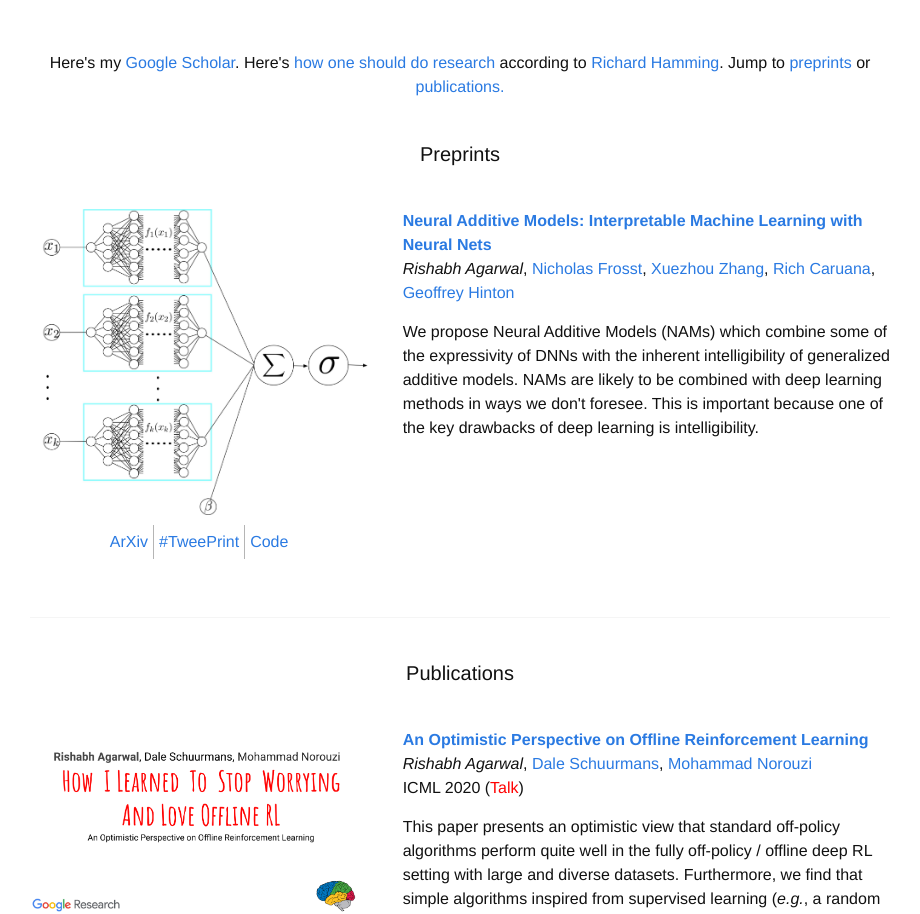
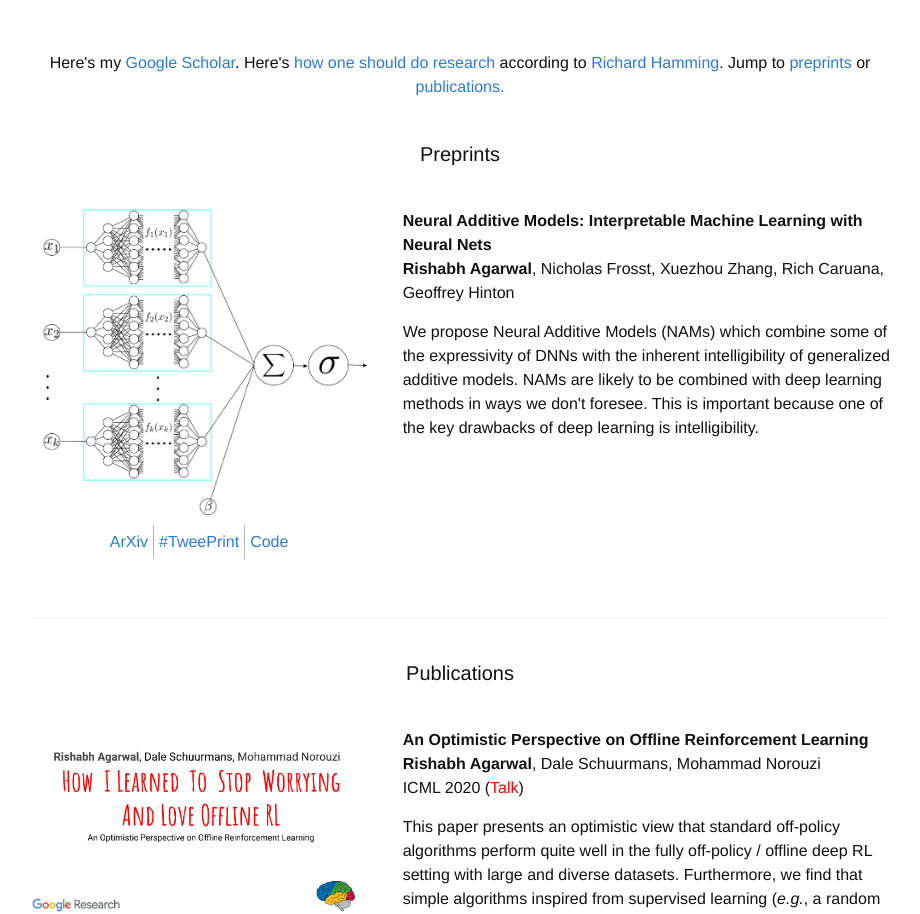
Before and after one commit to agarwl/agarwl.github.io, a Jekyll site: the page built from research.html, in a window 1280 px wide and 1400 px high, scrolled down 223 px. Shown: the top 914 px of the window, without its empty margins (180-1100 px from the left). Built offline with Jekyll 4.4.1, drawn with Linux system fonts in a browser that asks for light colours; nearby versions of some CDN libraries; some web fonts are replaced; some of the changed text lies outside the part shown.

Commit message:
Update research.html

```diff
--- a/research.html
+++ b/research.html
@@ -25,12 +25,8 @@
 
     <div class="seven columns">
 
-      <b><a href="https://arxiv.org/abs/2004.13912"> Neural Additive Models: Interpretable Machine Learning with Neural Nets </a></b>
-      <p> <i> Rishabh Agarwal</i>,
-        <a href="https://www.nickfrosst.com/"> Nicholas Frosst</a>,
-        <a href="http://pages.cs.wisc.edu/~zhangxz1123/"> Xuezhou Zhang</a>,
-        <a href="https://www.microsoft.com/en-us/research/people/rcaruana/"> Rich Caruana</a>,
-        <a href="https://www.cs.toronto.edu/~hinton/"> Geoffrey Hinton</a><br />
+      <b> Neural Additive Models: Interpretable Machine Learning with Neural Nets</b>
+      <p> <b>Rishabh Agarwal</b>, Nicholas Frosst, Xuezhou Zhang, Rich Caruana, Geoffrey Hinton<br />
       </p>
     <p> We propose Neural Additive Models (NAMs) which combine some of the expressivity of DNNs with the inherent intelligibility
       of generalized additive models. NAMs are likely to be combined with deep learning methods in ways we don't foresee.
@@ -57,10 +53,8 @@
 
     <div class="seven columns">
 
-      <b><a href="https://offline-rl.github.io"> An Optimistic Perspective on Offline Reinforcement Learning </a></b>
-      <p> <i> Rishabh Agarwal</i>,
-        <a href="https://webdocs.cs.ualberta.ca/~dale/"> Dale Schuurmans</a>,
-        <a href="https://norouzi.github.io/"> Mohammad Norouzi </a><br />
+      <b> An Optimistic Perspective on Offline Reinforcement Learning</b>
+      <p> <b>Rishabh Agarwal</b>, Dale Schuurmans, Mohammad Norouzi <br />
       ICML 2020 (<span style='color:red'>Talk</span>)</p>
     <p> This paper presents an optimistic view that standard off-policy algorithms perform quite well in the fully
       off-policy / offline deep RL setting with large and diverse datasets. Furthermore, we find that simple algorithms inspired
@@ -71,13 +65,36 @@
     </div>
  </div>
 
+ <div class="row">
+  <div class="five columns">
+    <img style="margin-top:0em" src="/images/research/replay.jpg">
+    <table>
+      <tr>
+        <td><a href="http://acsweb.ucsd.edu/~wfedus/pdf/replay.pdf">ArXiv</a></td>
+        <td><a href="https://github.com/google-research/google-research/tree/master/experience_replay">Code</a></td>
+      </tr>
+    </table>
+  </div>
+
+    <div class="seven columns">
+
+      <b> Revisiting Fundamentals of Experience Replay</b>
+      <p> William Fedus, Prajit Ramachandran, <b>Rishabh Agarwal</b>, Yoshua Bengio, Hugo Larochelle, Mark Rowland, Will Dabney <br />
+      ICML 2020 (<span style='color:red'>Talk</span>)</p>
+    <p> Experience replay is central to off-policy algorithms in deep reinforcement learning (RL), but there remain significant gaps in our understanding.
+      We therefore present a systematic and extensive analysis of experience replay in Q-learning methods, focusing on two fundamental properties:
+      the replay capacity and the ratio of learning updates to experience collected (replay ratio).
+    </p>
+    </div>
+ </div>
+
 <div class="row">
   <div class="five columns">
 <img style="margin-top:0em" src="/images/research/merl.png">
 <table>
   <tr>
     <td><a href="https://arxiv.org/abs/1902.07198">ArXiv</a></td>
-    <td><a href="https://bit.ly/merl2019">Website</a></td>
+    <td><a href="https://agarwl.github.io/merl/">Website</a></td>
     <td><a href="https://www.youtube.com/watch?v=_IXj6kXPdq8&feature=youtu.be">Talk</a></td>
     <!-- <td><a href="https://github.com/google-research/google-research/tree/master/meta_reward_learning">Code</a></td> -->
   </tr>
@@ -86,11 +103,8 @@
 
   <div class="seven columns">
 
-    <b><a href="https://agarwl.github.io/merl/">Learning to Generalize from Sparse and Underspecified Rewards</a></b>
-    <p><i> Rishabh Agarwal</i>,
-      <a href="https://crazydonkey200.github.io/"> Chen Liang</a>,
-      <a href="https://webdocs.cs.ualberta.ca/~dale/"> Dale Schuurmans</a>,
-      <a href="https://norouzi.github.io/"> Mohammad Norouzi</a> <br />
+    <b> Learning to Generalize from Sparse and Underspecified Rewards</b>
+    <p><b>Rishabh Agarwal</b>, Chen Liang, Dale Schuurmans, Mohammad Norouzi <br />
     ICML 2019 (<span style='color:red'>Short Oral</span>).
   </p>
  <!-- <p>Reinforcement learning (RL) has enabled remarkable success in addressing challenging tasks such as playing games such as Atari and Go, continuous control, and robotic learning. -->
```
